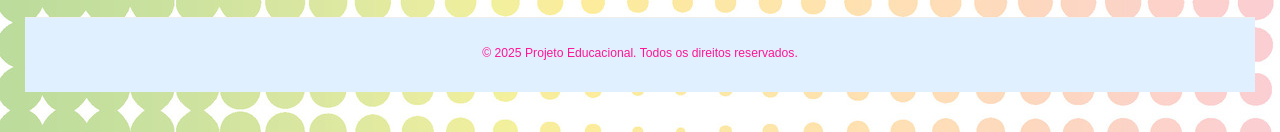
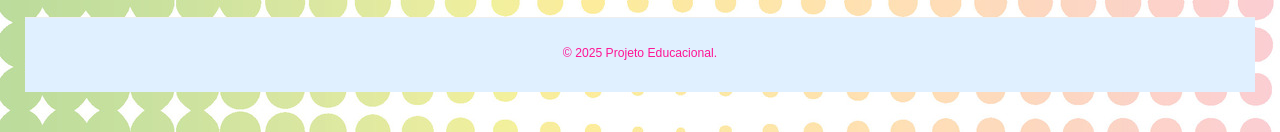
Before and after one commit to GRUPODEPI/projeto-educacional, a plain HTML site: page index.html in a window 1280 px wide. Shown: the part 1583-1715 px from the top of the page. Drawn offline with Linux system fonts and the light colour scheme.

Commit message:
Update index.html

```diff
--- a/index.html
+++ b/index.html
@@ -291,7 +291,7 @@
 
     <footer>
         <div class="footer-content">
-            <p>&copy; 2025 Projeto Educacional. Todos os direitos reservados.</p>
+            <p>&copy; 2025 Projeto Educacional.</p>
         </div>
     </footer>
 
```
